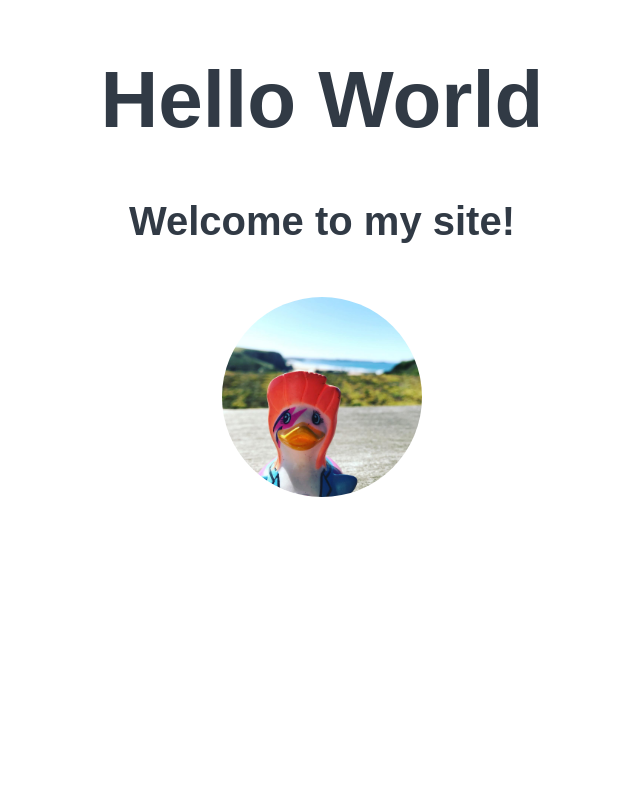
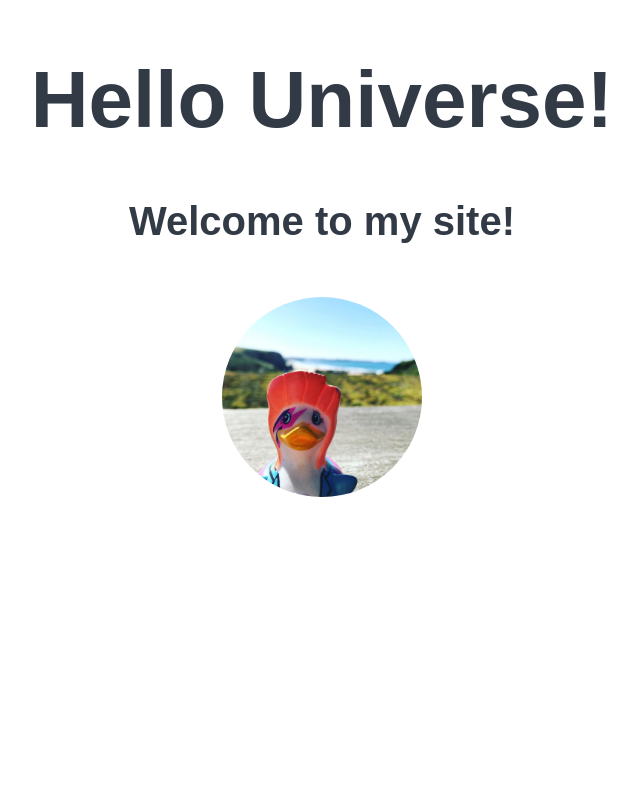
Before and after one commit to tasjali/beginners-week-one, a plain HTML site: page index.html in a window 1280 px wide. Shown: the top 800 px of the page, without its empty margins (326-966 px from the left). Drawn offline with Linux system fonts and the light colour scheme.

Commit message:
Update index.html

```diff
--- a/index.html
+++ b/index.html
@@ -7,7 +7,7 @@
 </head>
 <body>
 <div>
-  <h1>Hello World</h1>
+  <h1>Hello Universe!</h1>
   <h2>Welcome to my site!</h2>
 <img src="./duck.jpg" alt="A local image" width="200px">
 </div>
```
